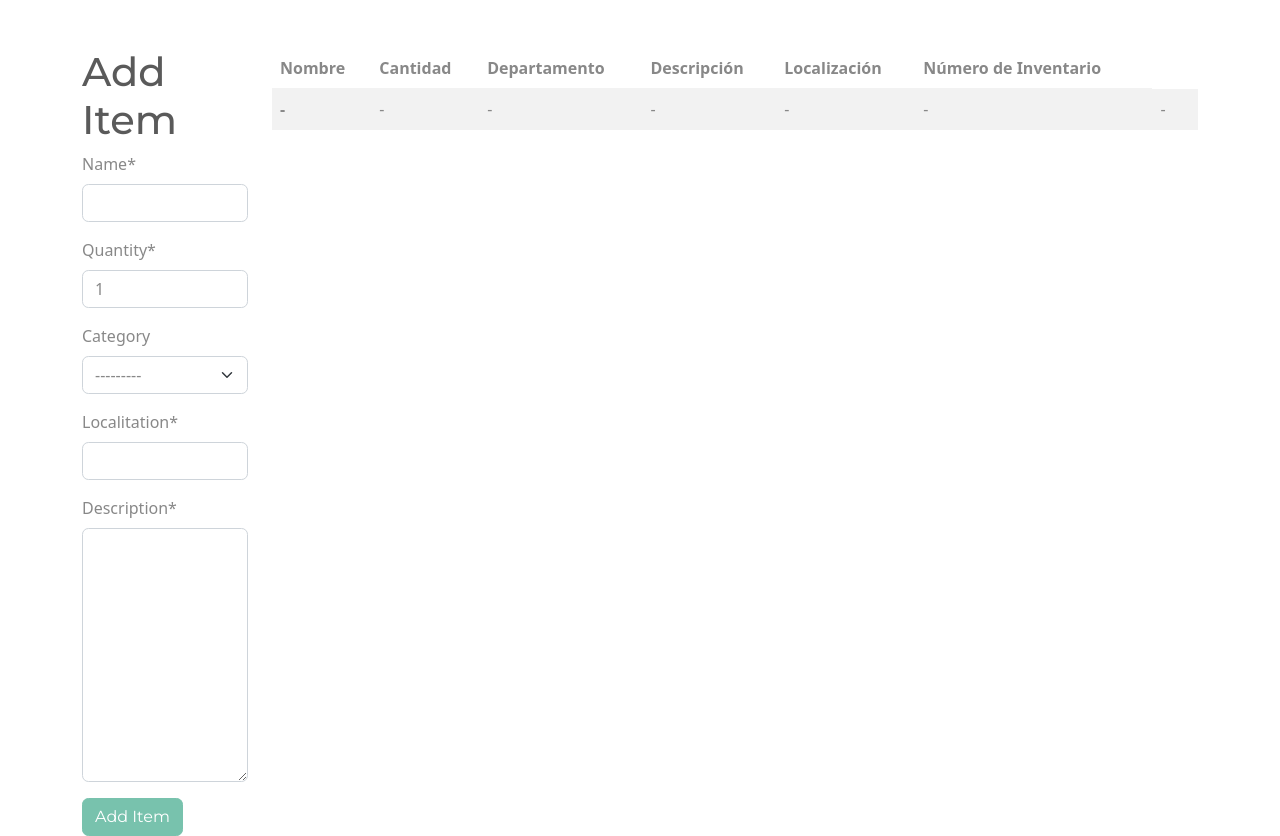
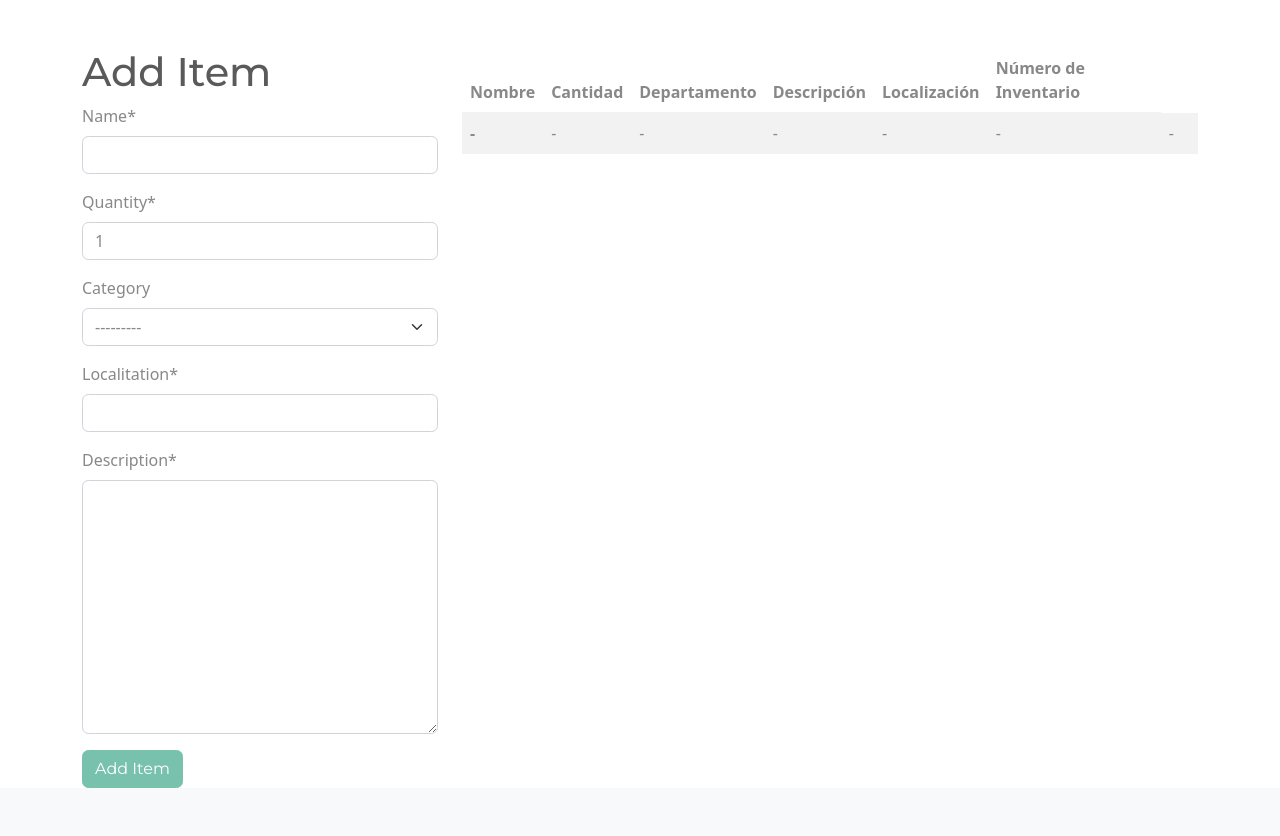
Before and after one commit to alainleo92/inventory_manager_liavideos, a Django app: page /items/ in a window 1280 px wide. Shown: the part 56-892 px from the top of the page. After the commit the page ends 844 px from the top, so only its background shows below. Run offline with Django 4.2, Linux system fonts and the light colour scheme; the visitor is signed in with stand-in values (Sample User, id 1); data that the repository does not hold is empty; some libraries are stand-ins or nearby versions.

```diff
--- a/inventory/templates/inventory/events.html
+++ b/inventory/templates/inventory/events.html
@@ -18,10 +18,11 @@
 			{% endfor %}
 		</div>
 	{% endif %}
+
 	<div class="container">
 		<div class="row">
 			{% if user.is_staff and user.is_superuser %}
-			<div class="col-md-4 col-4 mx-auto mt-5">
+			<div class="col-md-4 col-8 mx-auto mt-5">
 				<h1>New Event</h1>
 
 				<form method="POST">
--- a/inventory/templates/inventory/items.html
+++ b/inventory/templates/inventory/items.html
@@ -22,7 +22,7 @@
 	<div class="container">
 		<div class="row">
 			{% if user.is_staff and user.is_superuser %}
-			<div class="col-md-2 col-2 mx-auto mt-5">
+			<div class="col-md-4 col-8 mx-auto mt-5">
 				<h1>Add Item</h1>
 
 				<form method="POST">
@@ -36,7 +36,7 @@
 			</div>
 			{% endif %}
 
-			<div class="col-md-10 col-10 mx-auto mt-5">
+			<div class="col-md-8 col-12 mx-auto mt-5">
 				<table class="table table-hover table-striped">
 					<thead>
 						<tr>
--- a/inventory/urls.py
+++ b/inventory/urls.py
@@ -10,7 +10,6 @@ from .views import (
     EditOrder,
     DeleteOrder,
     Eventos,
-    AddEvento,
     EditEvento,
     DeleteEvento,
     Check_Evento)
@@ -27,7 +26,6 @@ urlpatterns = [
     path('edit-order/<int:pk>', EditOrder.as_view(), name='edit-order'),
     path('delete-order/<int:pk>', DeleteOrder.as_view(), name='delete-order'),
     path('events/', Eventos.as_view(), name='events'),
-    path('add-event/', AddEvento.as_view(), name='add-event'),
     path('edit-event/<int:pk>', EditEvento.as_view(), name='edit-event'),
     path('delete-event/<int:pk>', DeleteEvento.as_view(), name='delete-event'),
     path('signup/', SignUpView.as_view(), name='signup'),
--- a/inventory/views.py
+++ b/inventory/views.py
@@ -247,23 +247,6 @@ class Eventos(LoginRequiredMixin, ListView, FormView):
 		form.save()
 		return super().form_valid(form)
 
-#Clase para crear un evento
-class AddEvento(LoginRequiredMixin, CreateView):
-	model = Evento
-	form_class = EventoForm
-	template_name = 'inventory/event_form.html'
-	success_url = reverse_lazy('events')
-	success_message = "Event has been created successfully"
-
-	def get_context_data(self, **kwargs):
-		context = super().get_context_data(**kwargs)
-		context["title"] = 'New Event'
-		return context
-
-	def form_valid(self, form):
-		form.instance.user = self.request.user
-		return super().form_valid(form)
-
 #Clase para editar un evento
 class EditEvento(LoginRequiredMixin, UpdateView):
 	model = Evento
```
